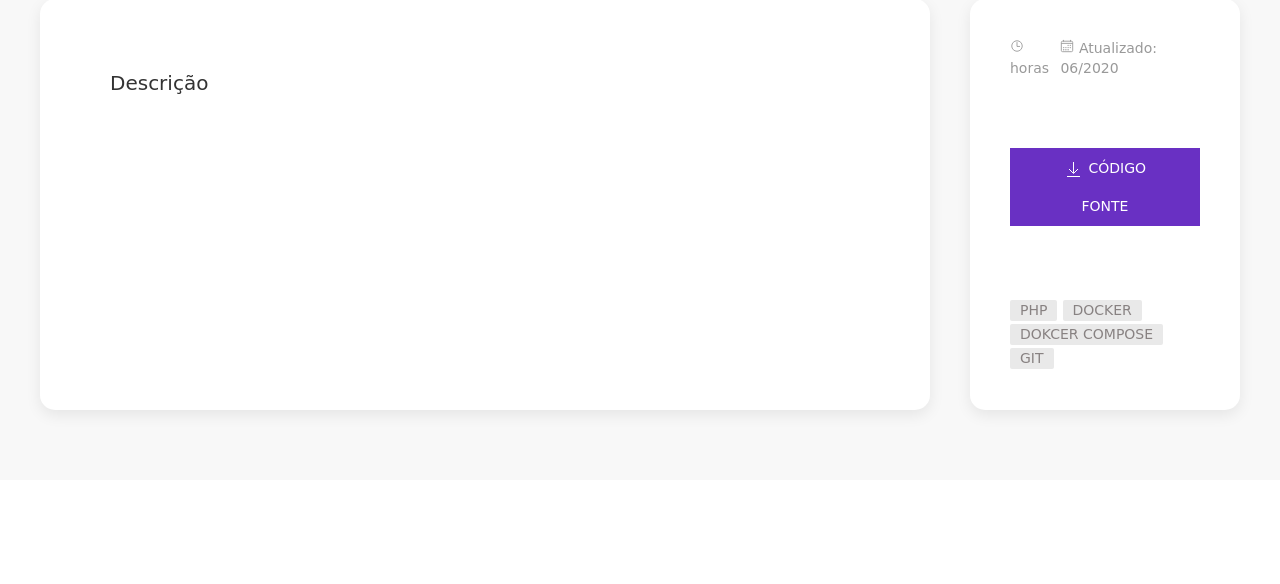
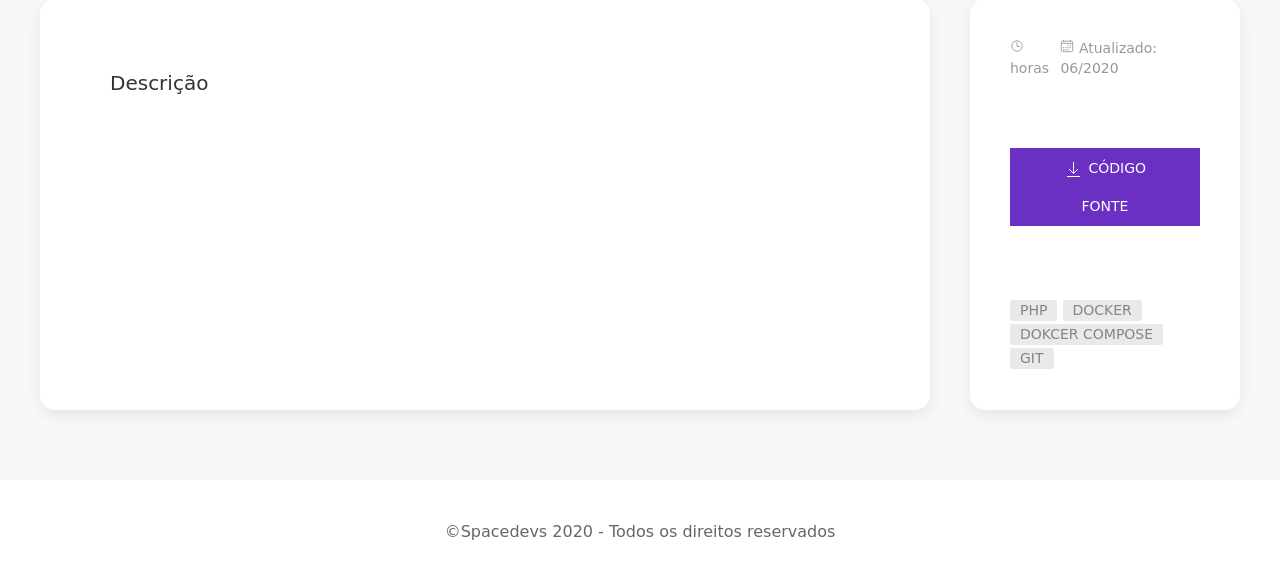
Before and after one commit to bergpb/spacedevs, a Flask app: template app/templates/pages/course/single.html in a window 1280 px wide. Shown: the part 921-1505 px from the top of the page. Before the commit the page ends 1340 px from the top, so only its background shows below. Run offline with Flask 2, Linux system fonts and the light colour scheme; the template is opened without the code that fills it, so the values that code supplies are empty; some libraries are stand-ins or nearby versions; some web fonts are replaced.

Commit message:
adicionando rodapé

```diff
--- a/app/templates/base.html
+++ b/app/templates/base.html
@@ -16,6 +16,8 @@
     {% block content %}{% endblock %}
   </main>
 
+  {% include "components/footer.html" %}
+
   <script src="{{ url_for('static', filename='js/uikit.js') }}"></script>
   <script src="https://unpkg.com/ionicons@5.0.0/dist/ionicons/ionicons.js"></script>
   <script src="{{ url_for('static', filename='js/icons.js') }}"></script>
--- /dev/null
+++ b/app/templates/components/footer.html
@@ -0,0 +1,7 @@
+<footer class="uk-background-default uk-section uk-section-small">
+  <div class="uk-container">
+    <p class="uk-text-center">
+      &COPY;Spacedevs 2020 - Todos os direitos reservados
+    </p>
+  </div>
+</footer>
```
